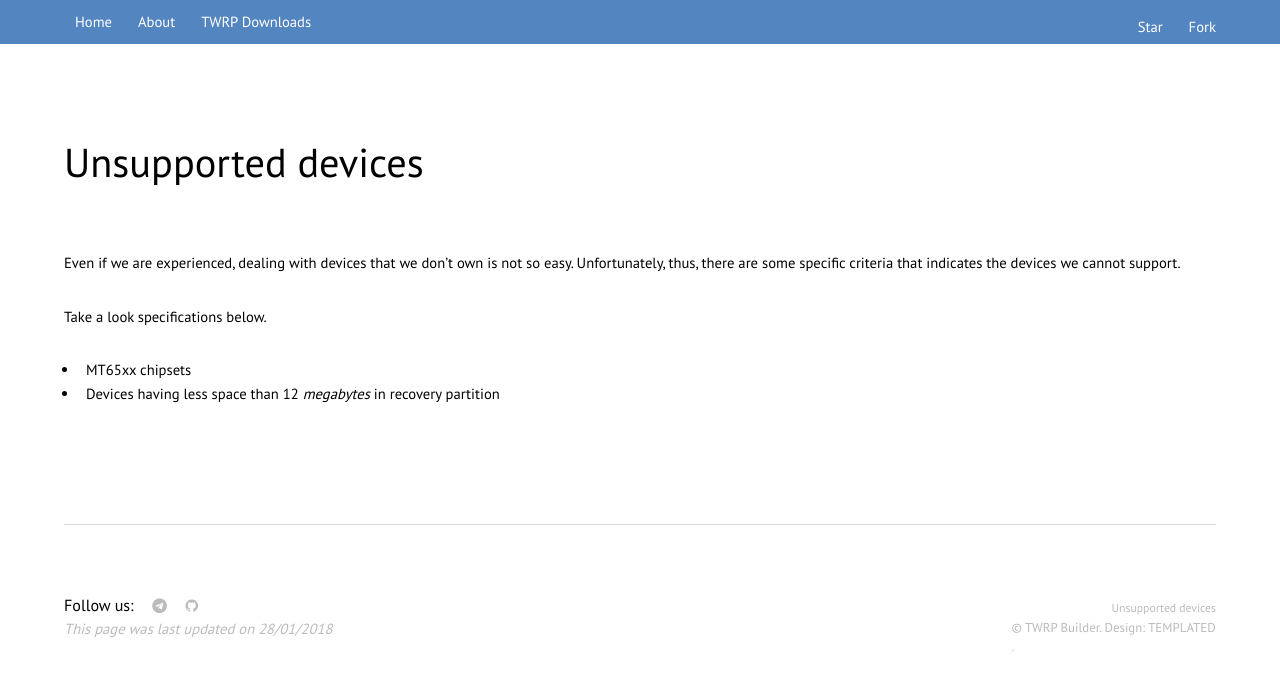
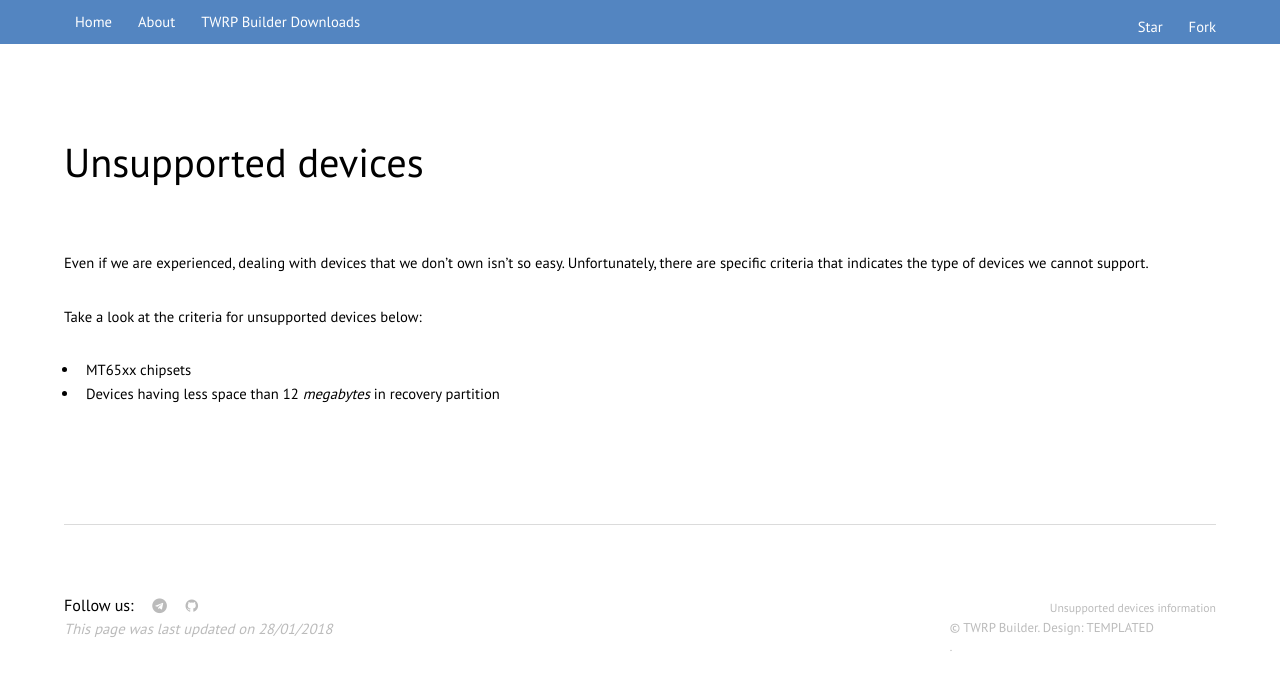
Before and after one commit to TwrpBuilder/twrpbuilder.github.io, a Jekyll site: the page built from unsupported_devices.md, in a window 1280 px wide. Shown: the top 690 px of the page. Built offline with Jekyll 4.4.1, drawn with Linux system fonts in a browser that asks for light colours; nearby versions of some CDN libraries.

Commit message:
website: Language and description corrections *some spelling and grammar errors corrected
Signed-off-by: SJR (Sam) <sjrmac@gmail.com>

```diff
--- a/_includes/footer.html
+++ b/_includes/footer.html
@@ -16,7 +16,7 @@
 			<div class="copyright">
 				<div class="footerLinks">
 					<br>
-					<a href="/unsupported_devices" class="unsupported">Unsupported devices</a>
+					<a href="/unsupported_devices" class="unsupported">Unsupported devices information</a>
 					<h4>&copy; TWRP Builder. Design: <a href="https://templated.co">TEMPLATED</a></h4>.
 				</div>
 			</div>
--- a/_includes/header.html
+++ b/_includes/header.html
@@ -16,7 +16,7 @@
 		<nav id="nav">
 			<a href="/">Home</a>
 			<a href="/#about">About</a>
-			<a href="/downloads/twrp/">TWRP Downloads</a>
+			<a href="/downloads/twrp/">TWRP Builder Downloads</a>
 			<div class="rightHead">
 				<a class="github-button" href="https://github.com/TWRPBuilder/TWRPBuilder" data-icon="octicon-star" data-show-count="true" aria-label="Star TWRPBuilder/TWRPBuilder on GitHub" style="border-top: solid 0 #000">Star</a>
 				<a class="github-button" href="https://github.com/TWRPBuilder/TWRPBuilder/fork" data-icon="octicon-repo-forked" data-show-count="true" aria-label="Fork TWRPBuilder/TWRPBuilder on GitHub" style="border-top: solid 0 #000">Fork</a>
--- a/downloads/app/index.html
+++ b/downloads/app/index.html
@@ -21,7 +21,7 @@
 
             </script>
 
-            <a id="download" class="button special">Click here</a> to redirect if not works automatically.
-			<p style="position: absolute; bottom: 0; left: 10"><em>&copy; TWRP Builder |	 <a href="../index.html">Go to home page.</a></em></p>
+            <a id="download" class="button special">Click here</a> to redirect if the link does not work automatically.
+			<p style="position: absolute; bottom: 0; left: 10"><em>&copy; TWRP Builder |	 <a href="../index.html">Go to the home page.</a></em></p>
     </body>
 </html>
--- a/login.html
+++ b/login.html
@@ -13,7 +13,7 @@
     <input type="email" placeholder="Email..." id="email_field" />
     <input type="password" placeholder="Password..." id="password_field" />
 
-    <button onclick="login()">Login to Account</button>
+    <button onclick="login()">Login to your Account</button>
      <p>
     <button onclick="register()">Register</button>
 </p>
--- a/unsupported_devices.md
+++ b/unsupported_devices.md
@@ -6,9 +6,9 @@
 ---
 
 
-Even if we are experienced, dealing with devices that we don't own is not so easy. Unfortunately, thus, there are some specific criteria that indicates the devices we cannot support.
+Even if we are experienced, dealing with devices that we don't own isn't so easy. Unfortunately, there are specific criteria that indicates the type of devices we cannot support.
 
-Take a look specifications below.
+Take a look at the criteria for unsupported devices below:
 
 * MT65xx chipsets
 * Devices having less space than 12 <em>megabytes</em> in recovery partition
```
Also changed, not shown: index.html (+7 -7 lines).
